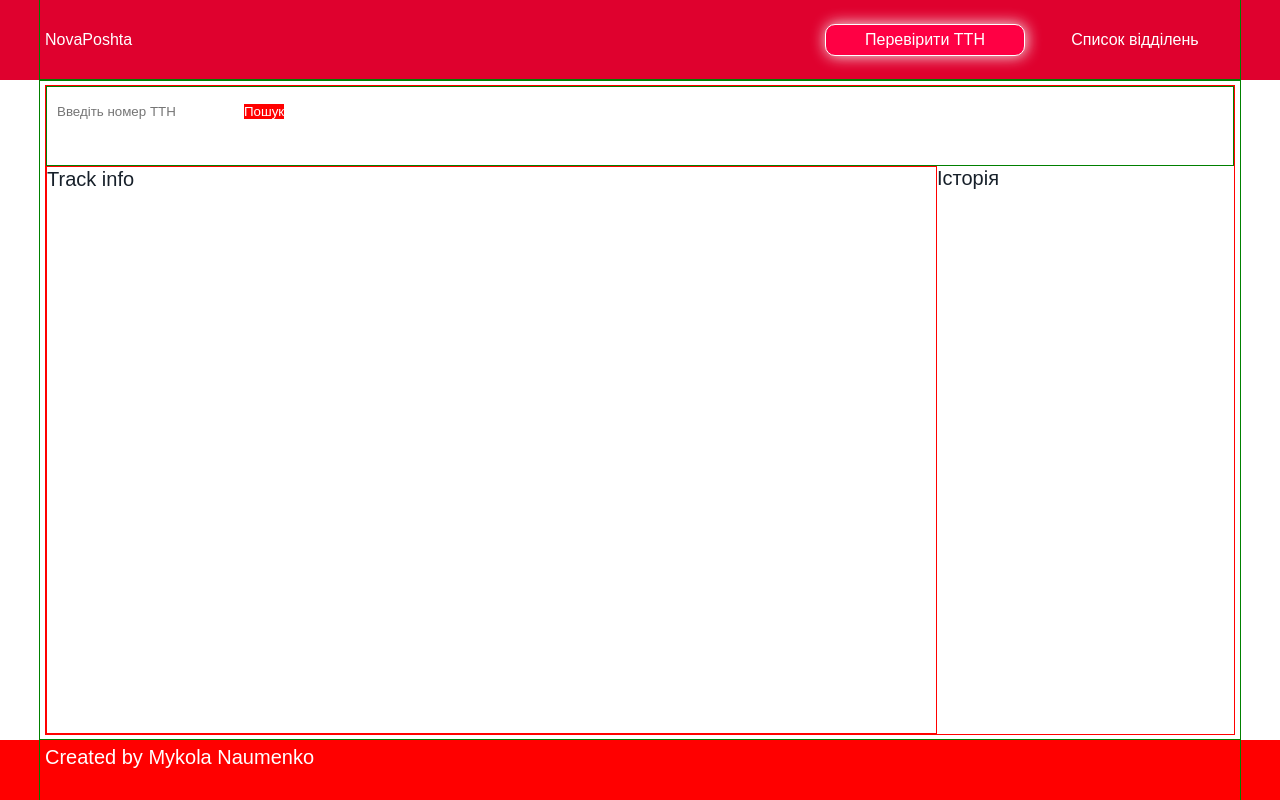
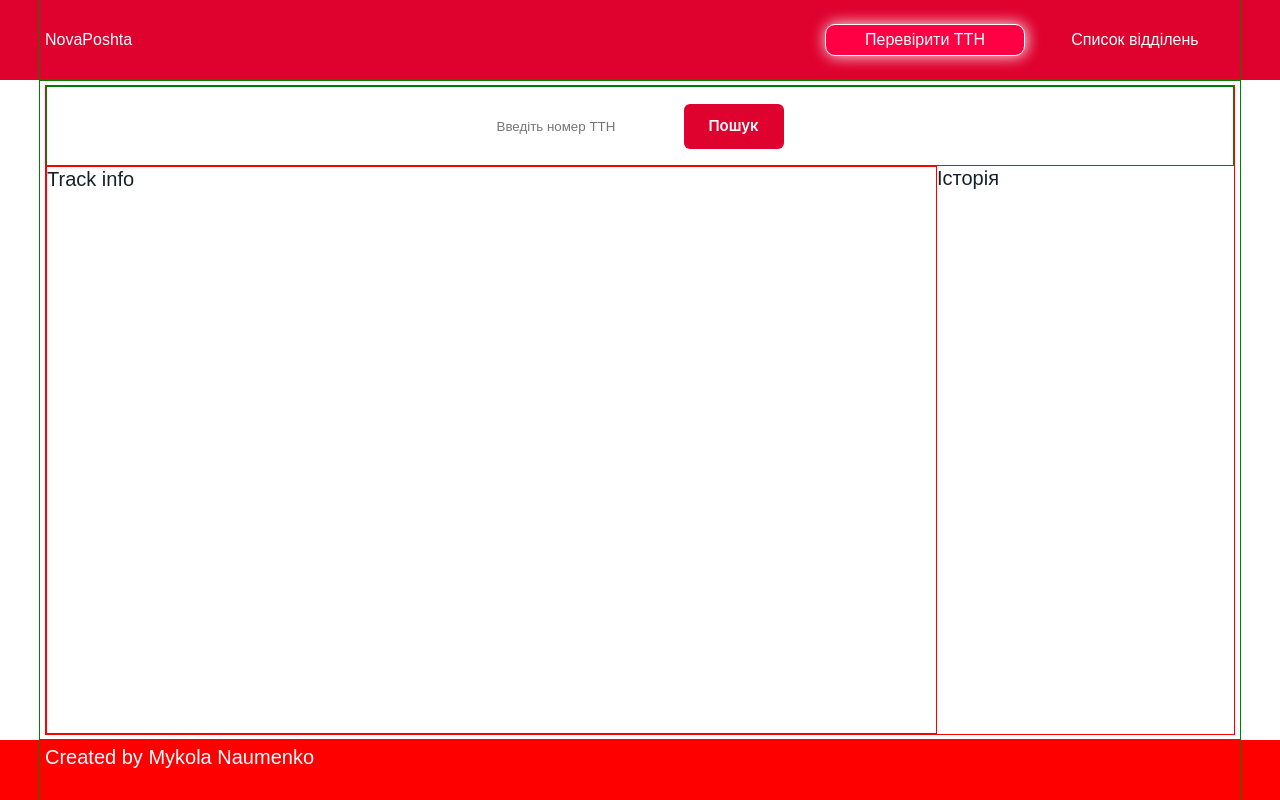
Before and after one commit to NNaumenko83/nova-poshta-test-task, a React (Vite) app: page / in a window 1280 px wide. Built offline with nearby package versions, Linux system fonts and the light colour scheme.

Commit message:
ADD: Button for TrackForm

```diff
--- a/package.json
+++ b/package.json
@@ -13,9 +13,12 @@
     "@emotion/react": "^11.11.1",
     "@emotion/styled": "^11.11.0",
     "@mui/icons-material": "^5.14.3",
+    "@mui/joy": "^5.0.0-beta.0",
     "@mui/material": "^5.14.3",
+    "@reduxjs/toolkit": "^1.9.5",
     "react": "^18.2.0",
     "react-dom": "^18.2.0",
+    "react-redux": "^8.1.2",
     "react-router-dom": "^6.14.2",
     "styled-components": "^6.0.5"
   },
--- a/src/Theme/Theme.tsx
+++ b/src/Theme/Theme.tsx
@@ -3,8 +3,9 @@ import { ThemeProvider } from "styled-components";
 
 const theme = {
 	colors: {
-		mainBackGround: "#fffff",
+		mainBackGround: "#ffffff",
 		secondBackGround: "#df012e",
+		thirdBacgroundCOlor: "#df6513",
 		darkText: "#000000",
 		brightTxt: "#ffffff",
 	},
--- /dev/null
+++ b/src/components/Button/Button.tsx
@@ -0,0 +1,56 @@
+import React, { MouseEvent, ReactNode } from "react";
+import SendIcon from "@mui/icons-material/Send";
+import Button from "@mui/joy/Button";
+import { useTheme } from "styled-components";
+
+interface ButtonStyledProps {
+	loading?: boolean;
+	type?: "button" | "submit" | "reset";
+	children: ReactNode;
+	onClick?: (event: MouseEvent<HTMLButtonElement>) => void;
+	// Ви можете додати сюди інші властивості, або використовувати `...otherProps` для додаткових властивостей
+}
+
+export const ButtonStyled: React.FC<ButtonStyledProps> = ({
+	loading = false,
+	type = "button",
+	children,
+	onClick,
+	...otherProps
+}) => {
+	const handleClick = (event: MouseEvent<HTMLButtonElement>) => {
+		if (!loading && onClick) {
+			onClick(event);
+		}
+	};
+
+	const theme = useTheme();
+	console.log("theme:", theme.colors);
+
+	return (
+		<Button
+			type={type}
+			loading={loading}
+			loadingPosition="end"
+			endDecorator={loading ? <SendIcon /> : null}
+			variant="solid"
+			onClick={handleClick}
+			sx={{
+				bgcolor: `${theme.colors.secondBackGround}`,
+				color: `${theme.colors.brightTxt}`,
+
+				width: "100px",
+				height: "40px",
+				fontSize: "15px",
+				transition: "all 250ms linear",
+				":hover": {
+					bgcolor: `${theme.colors.thirdBacgroundCOlor}`,
+					color: `${theme.colors.brightTxt}`,
+				},
+			}}
+			{...otherProps}
+		>
+			{children}
+		</Button>
+	);
+};
--- a/src/components/TrackForm/TrackForm.styled.ts
+++ b/src/components/TrackForm/TrackForm.styled.ts
@@ -1,7 +1,12 @@
 import { styled } from "styled-components";
 
 export const FormWrapper = styled.div`
+	display: flex;
+	align-items: center;
+	justify-content: center;
+
 	border: 1px solid green;
+
 	@media screen and (min-width: 768px) {
 		grid-area: 1 / 1 / 2 / 3;
 	}
--- a/src/components/TrackForm/TrackForm.tsx
+++ b/src/components/TrackForm/TrackForm.tsx
@@ -1,5 +1,6 @@
 import React, { useState } from "react";
 import { FormWrapper } from "./TrackForm.styled";
+import { ButtonStyled } from "../Button/Button";
 
 export const TrackForm: React.FC = () => {
 	const [ttnNumber, setTtnNumber] = useState("");
@@ -24,9 +25,7 @@ export const TrackForm: React.FC = () => {
 					placeholder="Введіть номер ТТН"
 					style={{ marginRight: "10px" }}
 				/>
-				<button type="submit" style={{ background: "red", color: "white", border: "none" }}>
-					Пошук
-				</button>
+				<ButtonStyled type="submit">Пошук</ButtonStyled>
 			</form>
 		</FormWrapper>
 	);
```
Also changed, not shown: 1 other file (tests, documents, lock files or other folders).
